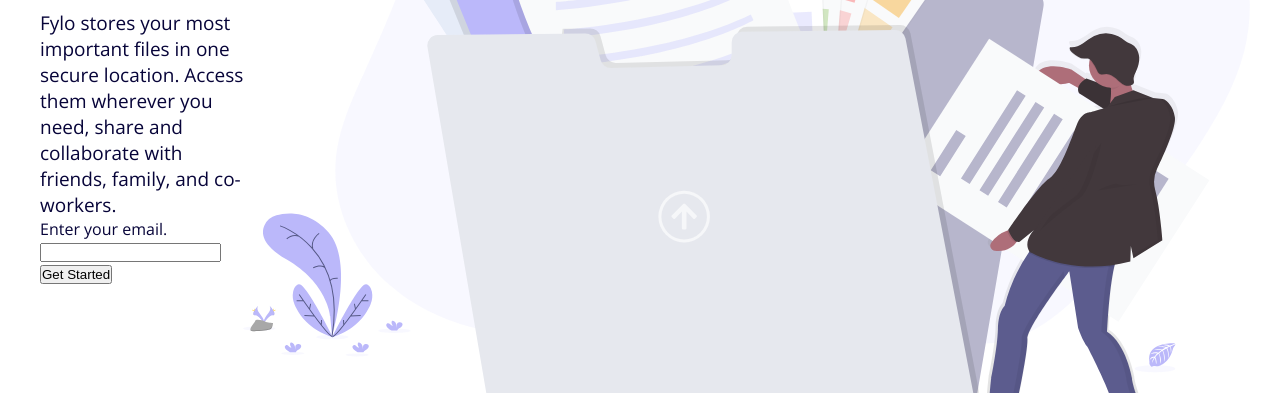
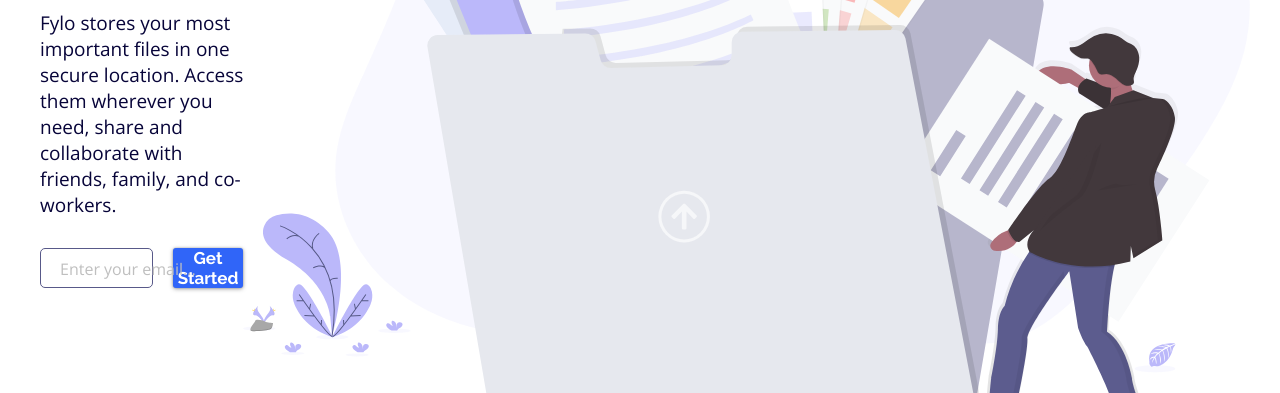
Before and after one commit to ach1209/fylo-landing-page, a website built with webpack: page app/index.html in a window 1280 px wide. Shown: the part 559-952 px from the top of the page. Built offline with nearby package versions, Linux system fonts and the light colour scheme; files whose address does not match are found by name.

Commit message:
Finish adding styles for first cta section. Created btn scss file

```diff
--- a/app/index.html
+++ b/app/index.html
@@ -27,9 +27,9 @@
         </div>
         <div class="cta__subscribe-container">
           <form>
-            <label for="email-signup">Enter your email.</label>
             <input type="email" name="email-signup">
-            <button>Get Started</button>
+            <label for="email-signup">Enter your email...</label>
+            <button class="btn">Get Started</button>
           </form>
         </div>
       </div>
@@ -65,9 +65,9 @@
       </div>
       <div class="cta__subscribe-container">
         <form>
+          <input type="email" name="email-starter-tier">
           <label for="email-starter-tier">email@example.com</label>
-          <input type="email" name="email-starter-tier">
-          <button>Get Started For Free</button>
+          <button class="btn">Get Started For Free</button>
         </form>
       </div>
     </div>
--- /dev/null
+++ b/app/scss/components/_button.scss
@@ -0,0 +1,20 @@
+.btn {
+  flex: 1;
+  height: 4rem;
+  color: #fff;
+  background-color: $accentBlue;
+  font-family: $headingFont;
+  font-size: 1.7rem;
+  font-weight: 700;
+  border: none;
+  border-radius: 3px;
+  box-shadow: 0 0 2px rgba(0,0,0, 0.25),
+              0 1px 4px rgba(0,0,0, 0.35);
+  cursor: pointer;
+  transition: background-color 0.3s ease-in-out;
+
+  &:hover,
+  &:focus {
+    background-color: rgba($darkBlue, 0.9);
+  }
+}
--- a/app/scss/components/_cta.scss
+++ b/app/scss/components/_cta.scss
@@ -7,23 +7,29 @@
   @include device-medium {
     display: flex;
     justify-content: space-around;
+    flex-direction: column;
   }
 
   @include device-large {
+    flex-direction: row;
     padding-left: 0;
     padding-right: 0;
   }
 
   &__image {
+    flex: 1;
+    order: 1;
     width: 100%;
     padding-bottom: 8rem;
 
-    @include device-medium {
+    @include device-large {
       order: 2;
     }
   }
 
   &__column {
+    flex: 1;
+    order: 2;
 
     @include device-medium {
       order: 1;
@@ -36,11 +42,8 @@
     text-align: center;
     margin-bottom: 3rem;
 
-    @include device-medium {
+    @include device-large {
       text-align: left;
-    }
-
-    @include device-large {
       font-size: 4rem;
       line-height: 5rem;
     }
@@ -49,12 +52,49 @@
   &__text {
     text-align: center;
 
-    @include device-medium {
+    @include device-large {
       text-align: left;
-    }
-
-    @include device-large {
       font-size: 1.9rem;
     }
   }
+
+  &__subscribe-container {
+
+    form {
+      position: relative;
+      margin-top: 3rem;
+      display: flex;
+      flex-wrap: wrap;
+
+      label {
+        position: absolute;
+        top: 1rem;
+        left: 2rem;
+        color: $neutralGray;
+        font-family: 'Open Sans', sans-serif;
+        transition: opacity 0.2s ease-out,
+                    visibility 0.2s ease-out;
+        pointer-events: none;
+      }
+
+      input {
+        width: 100%;
+        height: 4rem;
+        padding: 0 2rem;
+        margin-bottom: 2rem;
+        border: 1px solid $desaturatedBlue;
+        border-radius: 5px;
+
+        @include device-medium {
+          flex: 1;
+          margin-right: 2rem;
+        }
+
+        &:focus ~ label {
+          opacity: 0;
+          visibility: hidden;
+        }
+      }
+    }
+  }
 }
--- a/app/scss/styles.scss
+++ b/app/scss/styles.scss
@@ -5,6 +5,7 @@
 @import './base/mixins';
 @import './components/navigation';
 @import './components/cta';
+@import './components/button';
 
 * {
   box-sizing: border-box;
```
